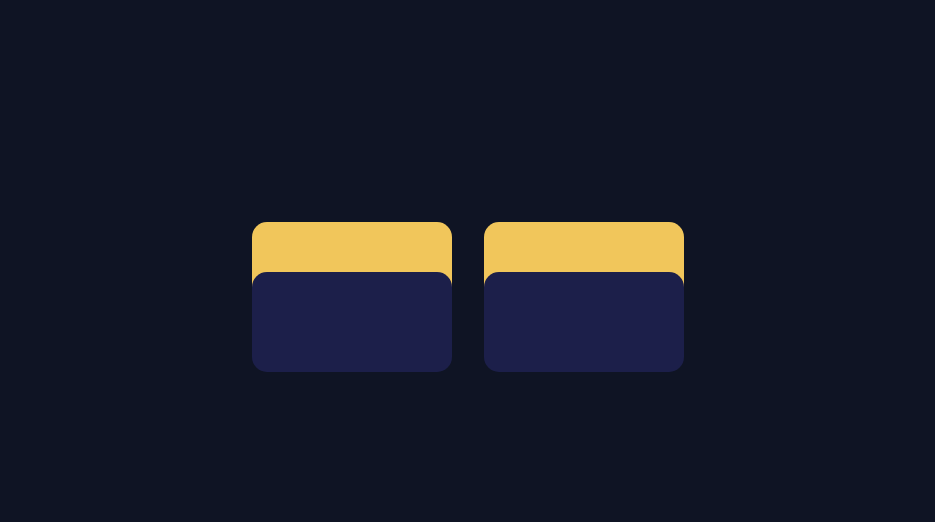
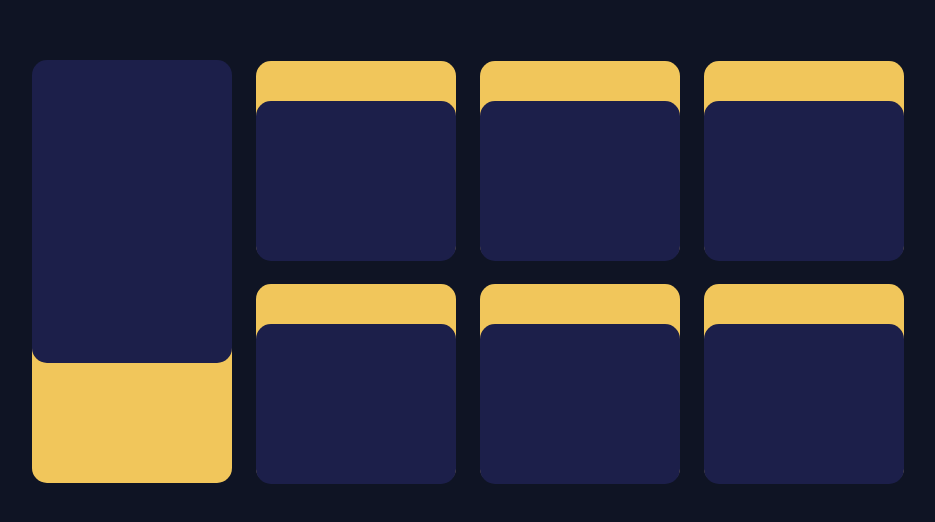
Before and after one commit to steveanthony999/time_tracking_dashboard, a React (Create React App) app: page / in a window 1280 px wide. Shown: the part 128-650 px from the top of the page, without its empty margins (172-1107 px from the left). Built offline with nearby package versions, Linux system fonts and the light colour scheme.

Commit message:
working on layout

```diff
--- a/src/App.css
+++ b/src/App.css
@@ -7,7 +7,16 @@
   align-items: center;
 }
 
+.container {
+  display: flex;
+}
+
+.container-right {
+  display: grid;
+  grid-template-columns: repeat(3, 1fr);
+}
+
 .card-container {
   position: relative;
-  margin: 1rem;
+  margin: 0.75rem;
 }
--- a/src/App.js
+++ b/src/App.js
@@ -6,16 +6,54 @@ import './App.css';
 function App() {
   return (
     <div id='app'>
+      <div className='container'>
+        <div className='container-left' style={{ transform: 'rotate(180deg)' }}>
           <Card
             cardColor='var(--card-bg-dark-blue)'
-        cardHeight='100px'
+            cardHeight='303px'
             cardBgColor='var(--soft-orange)'
+            cardTop='120px'
+          />
+        </div>
+        <div className='container-right'>
+          <Card
+            cardColor='var(--card-bg-dark-blue)'
+            cardHeight='160px'
+            cardBgColor='var(--soft-orange)'
+            cardTop='40px'
           />
           <Card
             cardColor='var(--card-bg-dark-blue)'
-        cardHeight='100px'
+            cardHeight='160px'
             cardBgColor='var(--soft-orange)'
+            cardTop='40px'
           />
+          <Card
+            cardColor='var(--card-bg-dark-blue)'
+            cardHeight='160px'
+            cardBgColor='var(--soft-orange)'
+            cardTop='40px'
+          />
+          <Card
+            cardColor='var(--card-bg-dark-blue)'
+            cardHeight='160px'
+            cardBgColor='var(--soft-orange)'
+            cardTop='40px'
+          />
+          <Card
+            cardColor='var(--card-bg-dark-blue)'
+            cardHeight='160px'
+            cardBgColor='var(--soft-orange)'
+            cardTop='40px'
+          />
+          <Card
+            cardColor='var(--card-bg-dark-blue)'
+            cardHeight='160px'
+            cardBgColor='var(--soft-orange)'
+            cardTop='40px'
+          />
+        </div>
+      </div>
     </div>
   );
 }
--- a/src/components/Card.js
+++ b/src/components/Card.js
@@ -10,14 +10,18 @@ const StyledCard = styled.div`
   background-color: ${(props) => props.cardColor};
   border-radius: 15px;
   position: absolute;
-  top: 50px;
+  top: ${(props) => props.cardTop};
 `;
 
-const Card = ({ cardColor, cardHeight, cardBgColor }) => {
+const Card = ({ cardColor, cardHeight, cardBgColor, cardTop }) => {
   return (
     <div className='card-container'>
-      <CardBackground cardBgColor={cardBgColor} cardBgHeight='100px' />
-      <StyledCard cardColor={cardColor} cardHeight={cardHeight} />
+      <CardBackground cardBgColor={cardBgColor} cardBgHeight='199px' />
+      <StyledCard
+        cardColor={cardColor}
+        cardHeight={cardHeight}
+        cardTop={cardTop}
+      />
     </div>
   );
 };
```
Lines whose indentation alone changed are shown as unchanged.
